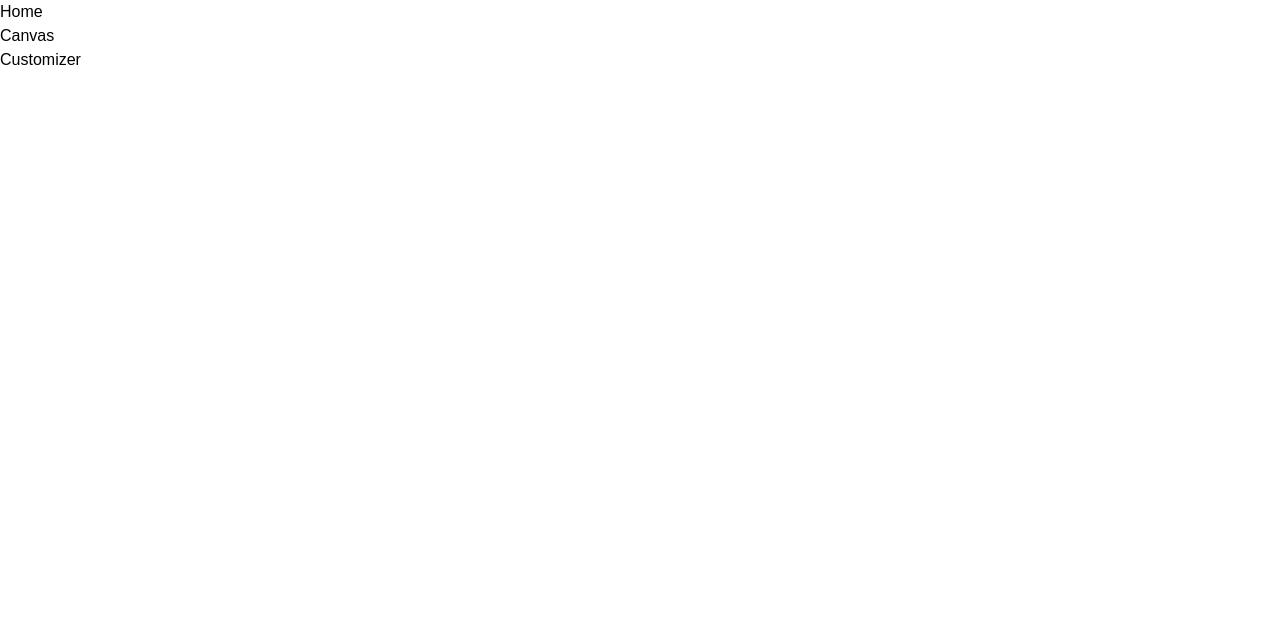
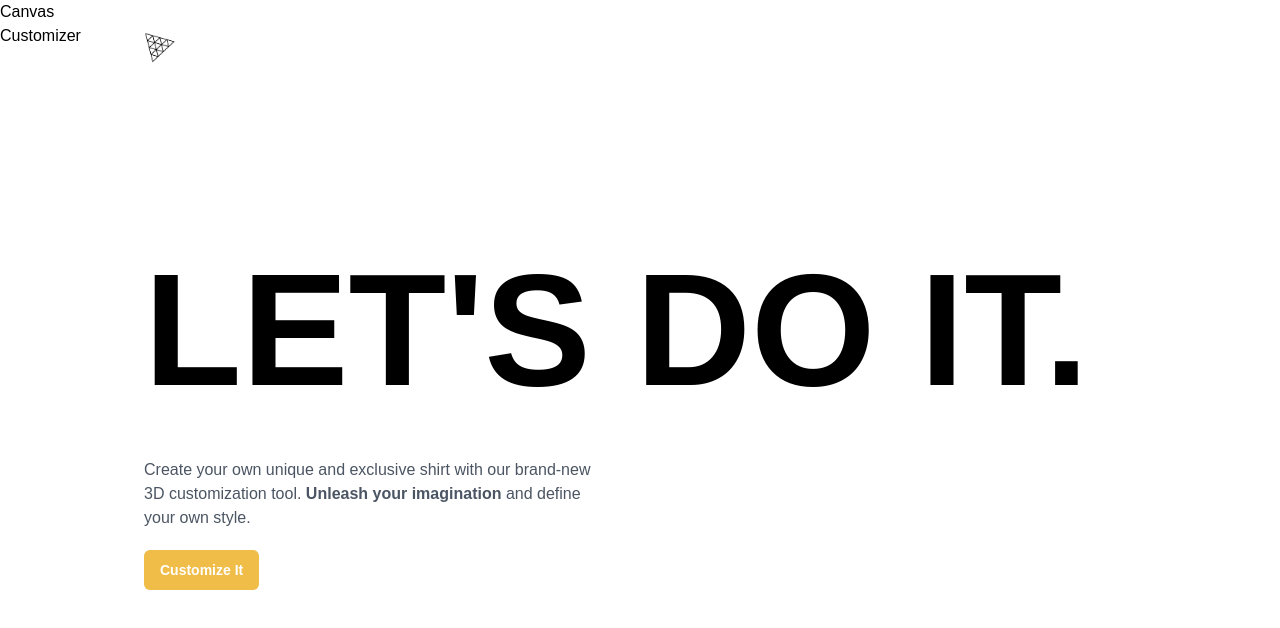
Before and after one commit to pfare-nel/TeeStudio, a React (Vite) app in the folder client/: page / in a window 1280 px wide. Shown: the top 628 px of the page. Built offline with nearby package versions, Linux system fonts and the light colour scheme; a web font is replaced by a local one.

Commit message:
main structure of the main page

```diff
--- /dev/null
+++ b/client/src/components/CustomButton.jsx
@@ -0,0 +1,26 @@
+import React from "react";
+import state from "../store";
+import { useSnapshot } from "valtio";
+
+const CustomButton = ({ type, title, customStyles, handleClick }) => {
+  const snap = useSnapshot(state);
+  const generateStyle = (type) => {
+    if (type === "filled") {
+      return {
+        backgroundColor: snap.color,
+        color: "white",
+      };
+    }
+  };
+  return (
+    <button
+      className={`px-2 py-1,5 flex-1 rounded-md ${customStyles}`}
+      style={generateStyle(type)}
+      onClick={handleClick}
+    >
+      {title}
+    </button>
+  );
+};
+
+export default CustomButton;
--- /dev/null
+++ b/client/src/components/index.js
@@ -0,0 +1,3 @@
+import CustomButton from "./CustomButton";
+
+export { CustomButton };
--- a/client/src/pages/Customizer.jsx
+++ b/client/src/pages/Customizer.jsx
@@ -1,4 +1,4 @@
-import React from "react";
+import React, { useState, useEffect } from "react";
 
 const Customizer = () => {
   return <div>Customizer</div>;
--- a/client/src/pages/Home.jsx
+++ b/client/src/pages/Home.jsx
@@ -1,5 +1,8 @@
-import { motion, AnnimatePresence } from "framer-motion";
+import { motion, AnimatePresence } from "framer-motion";
 import { useSnapshot } from "valtio";
+import { CustomButton } from "../components";
+
+import state from "../store";
 
 import {
   headContainerAnimation,
@@ -9,7 +12,45 @@
 } from "../config/motion";
 
 const Home = () => {
-  return <div>Home</div>;
+  const snap = useSnapshot(state);
+  return (
+    <AnimatePresence>
+      {snap.intro && (
+        <motion.section className="home" {...slideAnimation("left")}>
+          <motion.header {...slideAnimation("down")}>
+            <img
+              src="./threejs.png"
+              alt="logo"
+              className="w-8 h-8 object-contain"
+            />
+          </motion.header>
+          <motion.div className="home-content" {...headContainerAnimation}>
+            <motion.div {...headTextAnimation}>
+              <h1 className="head-text">
+                LET'S <br className="x1:block hidden" /> DO IT.
+              </h1>
+            </motion.div>
+            <motion.div
+              {...headContentAnimation}
+              className="flex flex-col gap-5"
+            >
+              <p className="max-w-md font-normal text-gray-600 text-base">
+                Create your own unique and exclusive shirt with our brand-new 3D
+                customization tool. <strong>Unleash your imagination</strong>{" "}
+                and define your own style.
+              </p>
+              <CustomButton
+                type="filled"
+                title="Customize It"
+                handleClick={() => (state.intro = false)}
+                customStyles="w-fit px-4 py-2.5 font-bold text-sm"
+              />
+            </motion.div>
+          </motion.div>
+        </motion.section>
+      )}
+    </AnimatePresence>
+  );
 };
 
 export default Home;
--- /dev/null
+++ b/client/src/store/index.js
@@ -0,0 +1,12 @@
+import { proxy } from "valtio";
+
+const state = proxy({
+  intro: true,
+  color: "#EFBD48",
+  isLogoTexture: true,
+  isFullTexture: false,
+  logoDecal: "./threejs.png",
+  fullDecal: "./threejs.png",
+});
+
+export default state;
```
